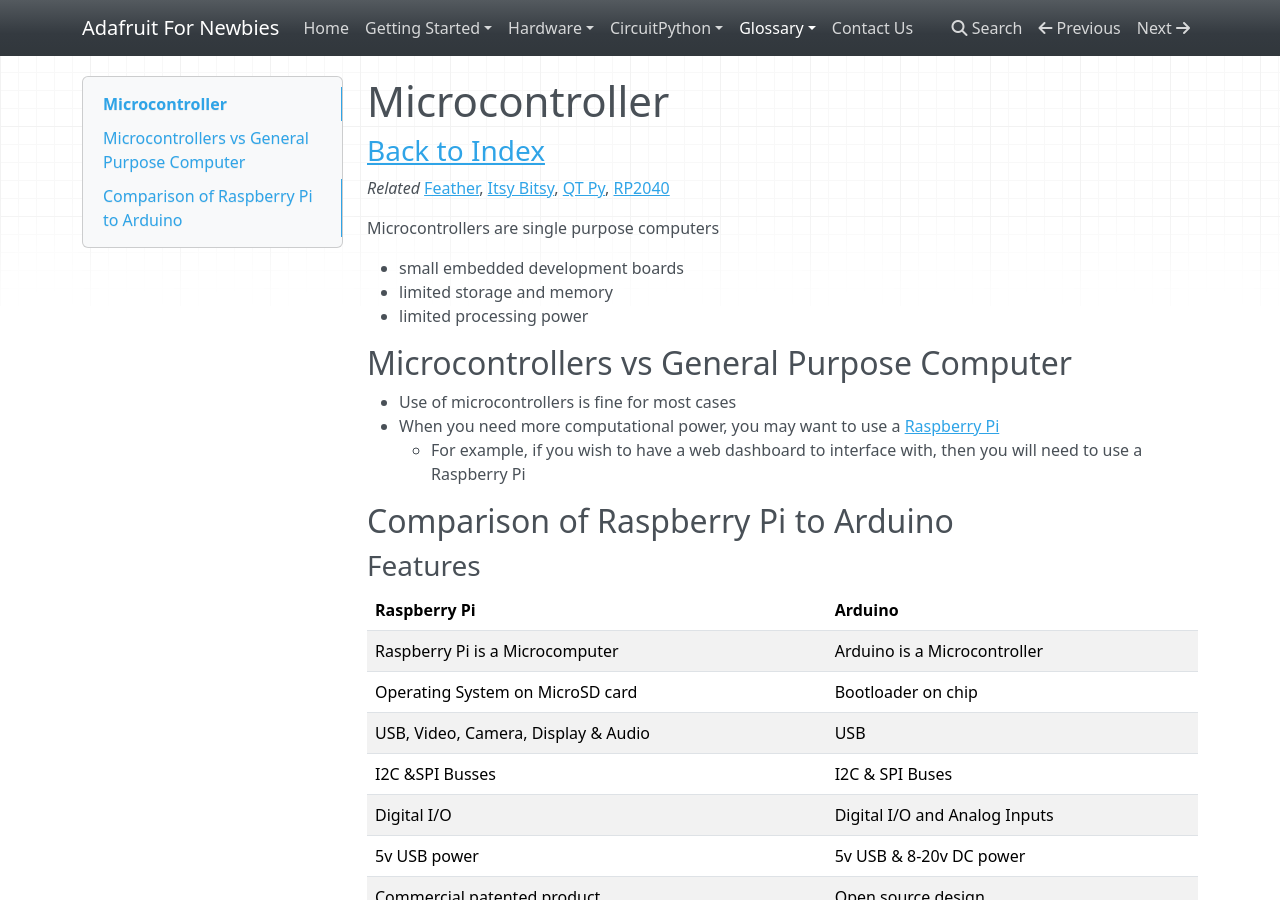
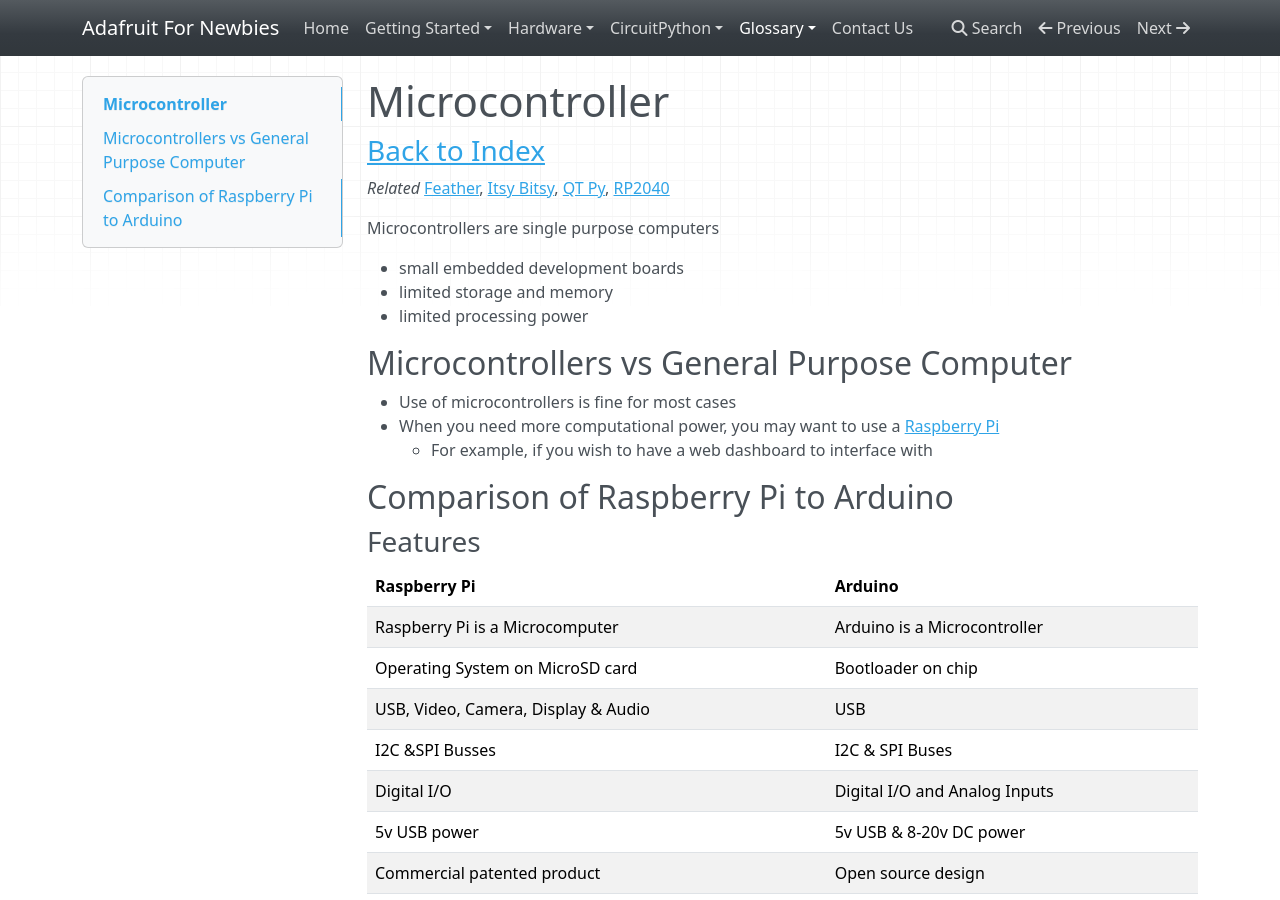
Before and after one commit to jliu70/adafruit.usedgoodies.com, an MkDocs documentation site: the page built from docs/glossary/microcontroller.md, in a window 1280 px wide and 900 px high. Built offline with MkDocs 1.6.1, drawn with Linux system fonts in a browser that asks for light colours; nearby versions of some CDN libraries.

Commit message:
updates 2022-03-01

```diff
--- a/docs/glossary/microcontroller.md
+++ b/docs/glossary/microcontroller.md
@@ -16,9 +16,8 @@
 ## Microcontrollers vs General Purpose Computer
 
 - Use of microcontrollers is fine for most cases
-- When you need more computational power, you may want to use a [Raspberry Pi](https://www.raspberrypi.com)
-    - For example, if you wish to have a web dashboard to interface with, then you will need to use a Raspberry Pi
-
+- When you need more computational power, you may want to use a [Raspberry Pi](raspberry_pi.md)
+    - For example, if you wish to have a web dashboard to interface with
 
 
 ## Comparison of Raspberry Pi to Arduino
--- a/docs/hardware/index.md
+++ b/docs/hardware/index.md
@@ -16,7 +16,7 @@
 Microcontrollers vs General Purpose Computer
 
 - Use of microcontrollers is fine for many cases
-- When you need more computational power, you may want to use a [Raspberry Pi](https://www.raspberrypi.com)
+- When you need more computational power, you may want to use a [Raspberry Pi](../glossary/raspberry_pi.md)
     - For example, if you wish to have a web dashboard to interface with, then you will need to use a Raspberry Pi
 
 
```
Also changed, not shown: docs/circuitpython/installation.md (+3 -1 lines), docs/glossary/gpio.md (+1 -1 lines), docs/glossary/hat.md (+9 -1 lines), docs/glossary/raspberry_pi.md (added, +24 -0 lines).
